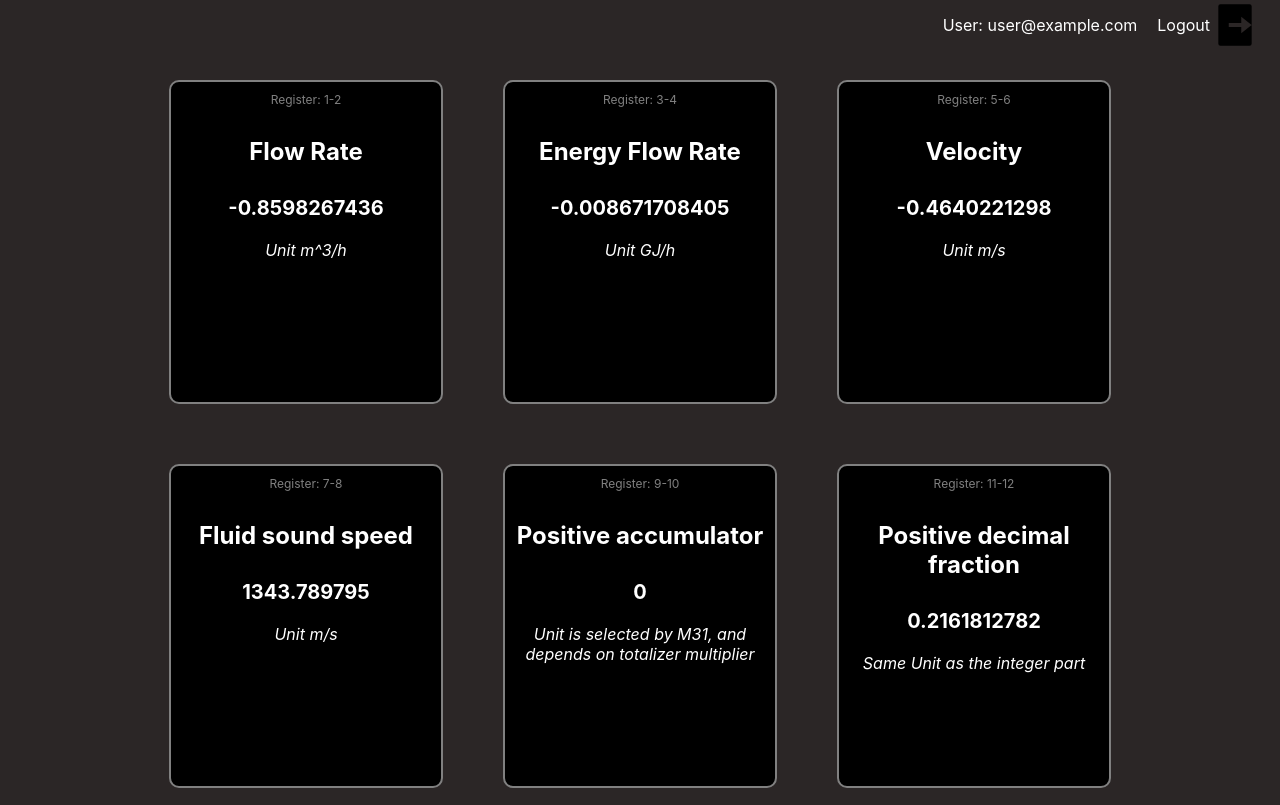
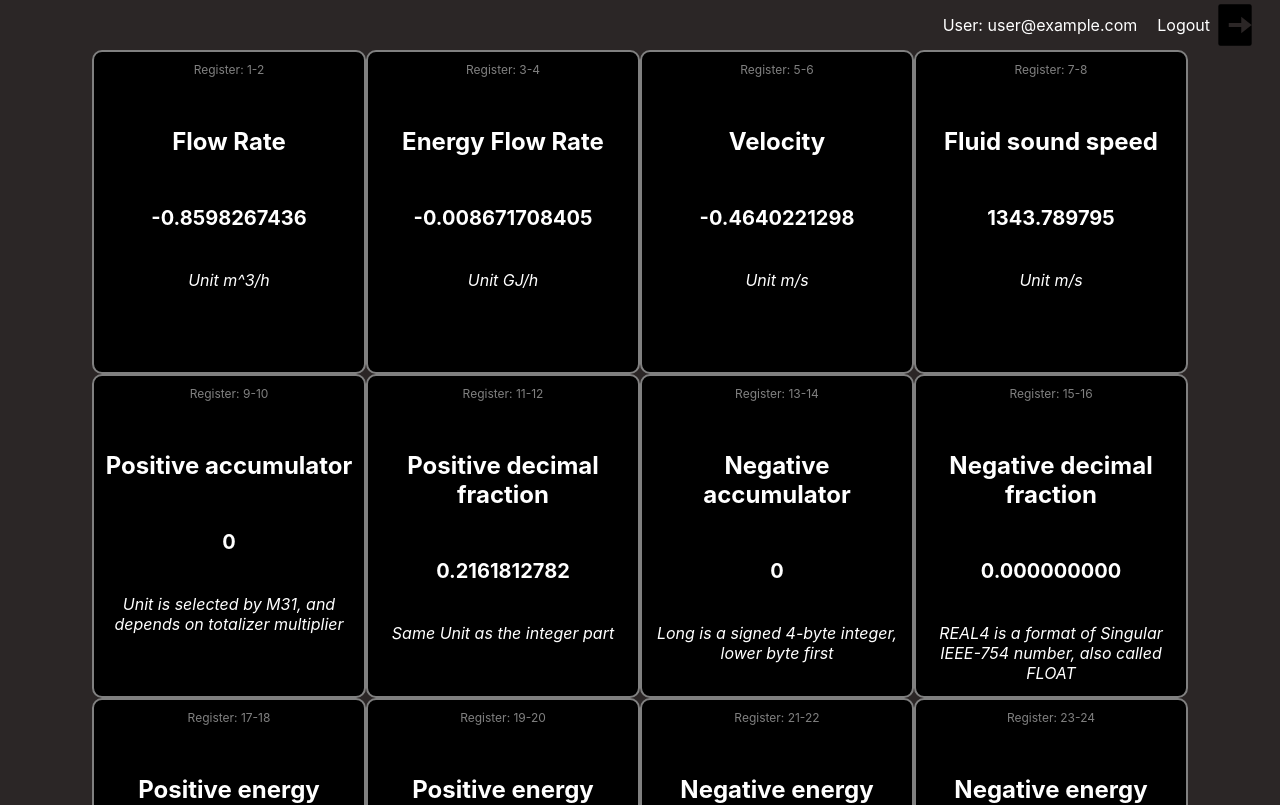
Before and after one commit to KevinLindh/gambitchallenge, a React (Create React App) app: page /home in a window 1280 px wide. Shown: the top 805 px of the page. Built offline with nearby package versions, Linux system fonts and the light colour scheme; no server answers; sample sign-in values are in the browser's storage.

Commit message:
remove margin and increased gap size for cards

```diff
--- a/src/page/Home.css
+++ b/src/page/Home.css
@@ -21,13 +21,12 @@
 .individual-value{
     width: 250px;
     min-height: 300px;
-    margin: 30px;
     background-color: black;
     border: 2px solid grey;
     padding: 10px;
     display: flex;
     flex-direction: column;
-    gap: 10px;
+    gap: 30px;
     border-radius: 10px;
 }
 
```
